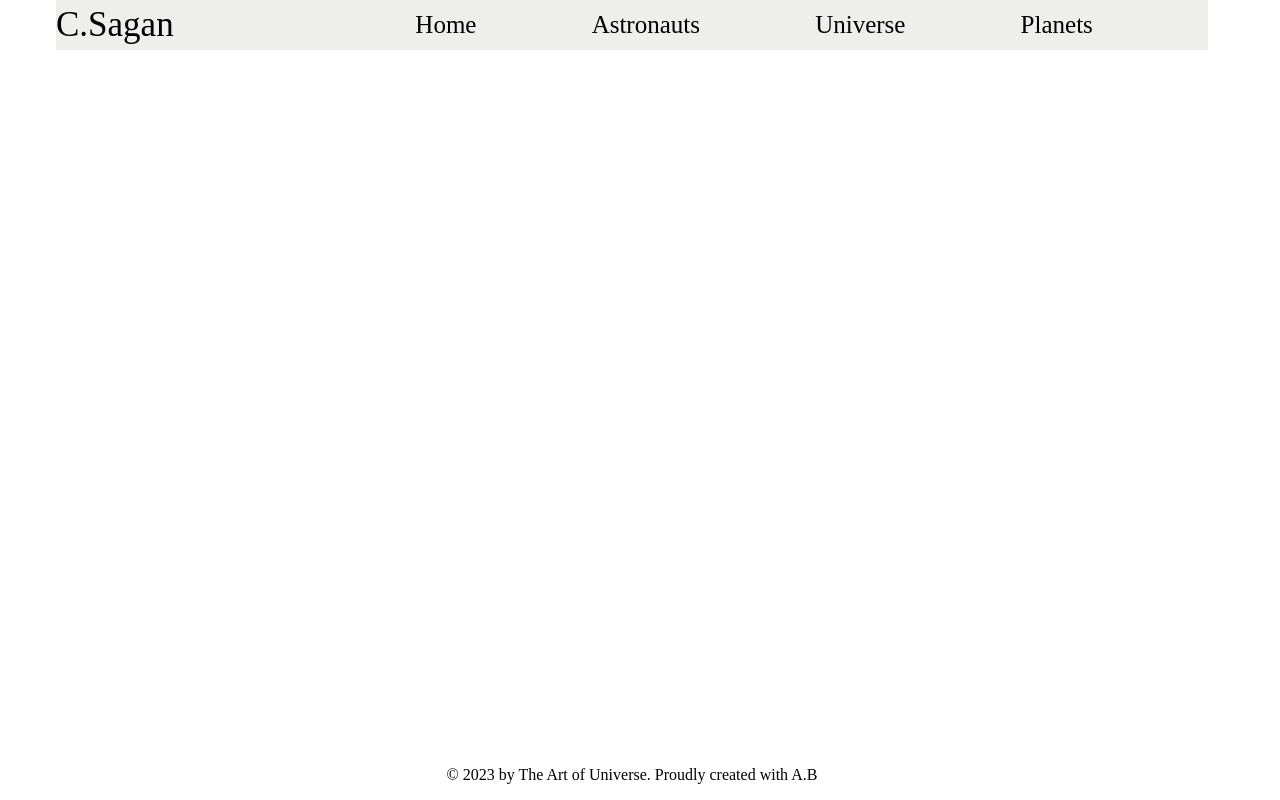
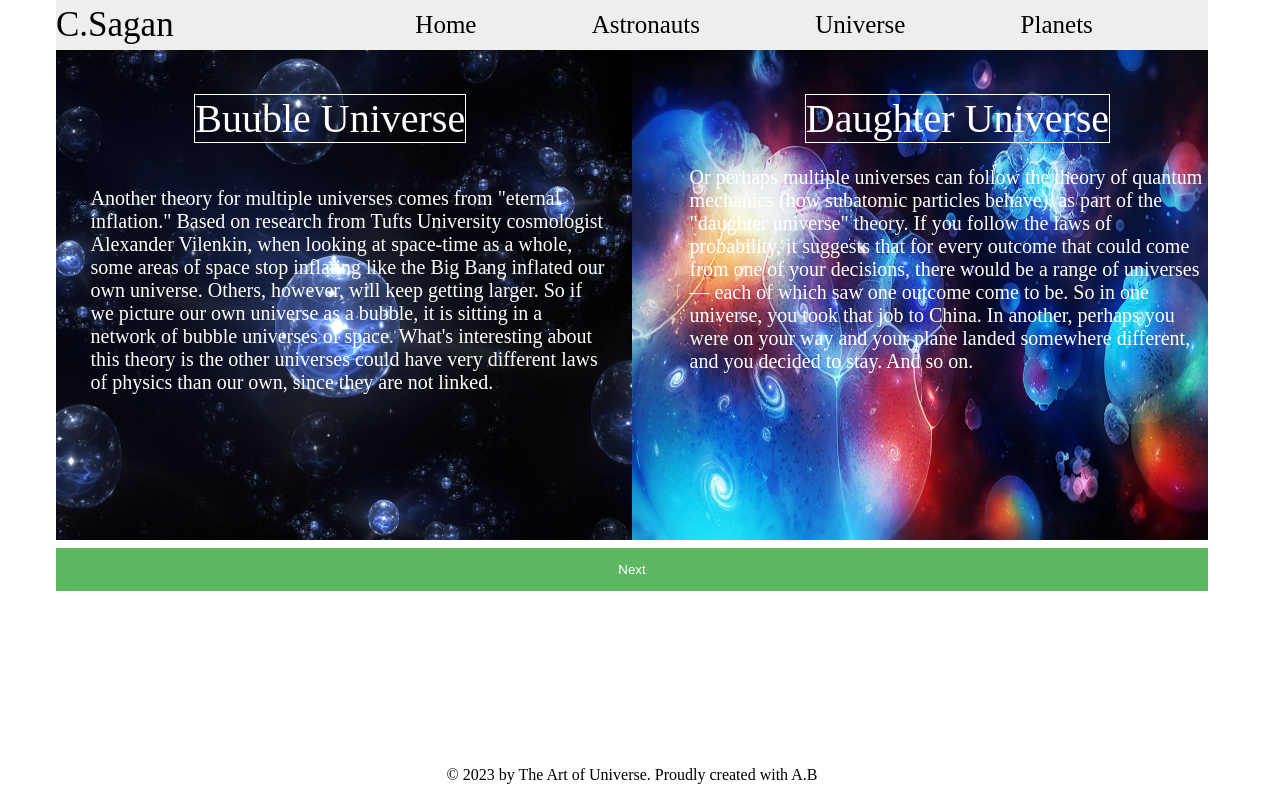
Before and after one commit to Programmer129/the-art-of-universe, a PHP site: page /php/site-pages/universe.php in a window 1280 px wide. Run offline with PHP 8.4, Linux system fonts and the light colour scheme.

Commit message:
add universe page

```diff
--- a/js/app.js
+++ b/js/app.js
@@ -10,3 +10,13 @@ function onSecondPage() {
     document.getElementById("first").style.display="none";
     document.getElementById("second").style.display="block";
 }
+
+function onFirstUniverse() {
+    document.getElementById("second-u").style.display="block";
+    document.getElementById("first-u").style.display="none";
+}
+
+function onSecondUniverse() {
+    document.getElementById("first-u").style.display="block";
+    document.getElementById("second-u").style.display="none";
+}
--- a/php/site-pages/universe.php
+++ b/php/site-pages/universe.php
@@ -19,6 +19,77 @@
 </header>
 <section>
 
+    <div id="first-u">
+        <div class="universe-left">
+            <img src="../../img/buuble.jpg" style="width: 100%; height: 70%">
+            <div>
+                <p class="left-p-u">Buuble Universe</p>
+                <p class="left-content-u">
+                    Another theory for multiple universes comes from "eternal inflation."
+                    Based on research from Tufts University cosmologist Alexander Vilenkin,
+                    when looking at space-time as a whole, some areas of space stop inflating
+                    like the Big Bang inflated our own universe. Others, however, will keep getting larger.
+                    So if we picture our own universe as a bubble, it is sitting in a network of bubble universes of
+                    space.
+                    What's interesting about this theory is the other universes could have very different laws of
+                    physics than
+                    our own, since they are not linked.
+                </p>
+            </div>
+        </div>
+        <div class="universe-left">
+            <img src="../../img/daughter.jpg" style="width: 100%; height: 70%">
+            <div>
+                <p class="right-p-u">Daughter Universe</p>
+                <p class="right-content-u">
+                    Or perhaps multiple universes can follow the theory of quantum mechanics
+                    (how subatomic particles behave), as part of the "daughter universe" theory.
+                    If you follow the laws of probability, it suggests that for every outcome that
+                    could come from one of your decisions, there would be a range of universes — each
+                    of which saw one outcome come to be. So in one universe, you took that job to China.
+                    In another, perhaps you were on your way and your plane landed somewhere different,
+                    and you decided to stay. And so on.
+                </p>
+            </div>
+        </div>
+        <button onclick="onFirstUniverse()">Next</button>
+    </div>
+
+    <div id="second-u" style="display: none;">
+        <div class="universe-left">
+            <img src="../../img/infinite.jpg" style="width: 100%; height: 70%">
+            <div>
+                <p class="left-p-u">Infinite Universe</p>
+                <p class="left-content-u">
+                    Another theory for multiple universes comes from "eternal inflation."
+                    Based on research from Tufts University cosmologist Alexander Vilenkin,
+                    when looking at space-time as a whole, some areas of space stop inflating
+                    like the Big Bang inflated our own universe. Others, however, will keep getting larger.
+                    So if we picture our own universe as a bubble, it is sitting in a network of bubble universes of
+                    space.
+                    What's interesting about this theory is the other universes could have very different laws of
+                    physics than
+                    our own, since they are not linked.
+                </p>
+            </div>
+        </div>
+        <div class="universe-left">
+            <img src="../../img/parallel.jpg" style="width: 100%; height: 70%">
+            <div>
+                <p class="right-p-u">Parallel Universe</p>
+                <p class="right-content-u">
+                    Or perhaps multiple universes can follow the theory of quantum mechanics
+                    (how subatomic particles behave), as part of the "daughter universe" theory.
+                    If you follow the laws of probability, it suggests that for every outcome that
+                    could come from one of your decisions, there would be a range of universes — each
+                    of which saw one outcome come to be. So in one universe, you took that job to China.
+                    In another, perhaps you were on your way and your plane landed somewhere different,
+                    and you decided to stay. And so on.
+                </p>
+            </div>
+        </div>
+        <button onclick="onSecondUniverse()">Prev</button>
+    </div>
 </section>
 <footer>
     <p>© 2023 by The Art of Universe. Proudly created with A.B</p>
--- a/style/global.css
+++ b/style/global.css
@@ -187,6 +187,42 @@ footer {
     left: 73%;
 }
 
+.left-p-u {
+    border: 1px solid white;
+    position: absolute;
+    bottom: 75%;
+    color: white;
+    font-size: 40px;
+    left: 12%;
+}
+
+.right-p-u {
+    border: 1px solid white;
+    position: absolute;
+    bottom: 75%;
+    color: white;
+    font-size: 40px;
+    left: 65%;
+}
+
+.left-content-u {
+    position: absolute;
+    font-size: 20px;
+    bottom: 42%;
+    color: white;
+    width: 45%;
+    left: 3%;
+}
+
+.right-content-u {
+    position: absolute;
+    font-size: 20px;
+    bottom: 45%;
+    color: white;
+    width: 45%;
+    left: 55%;
+}
+
 footer {
     width: 90%;
 }
@@ -194,8 +230,6 @@ footer {
 footer p {
     text-align: center;
 }
-
-
 
 div.gallery {
     margin: 5px;
@@ -213,5 +247,7 @@ div.gallery img {
     height: 25%;
 }
 
-div.desc {
+div.universe-left {
+    float: left;
+    width: 50%;
 }
```
Also changed, not shown: img/buuble.jpg (added), img/daughter.jpg (added), img/infinite.jpg (added), img/parallel.jpg (added).
